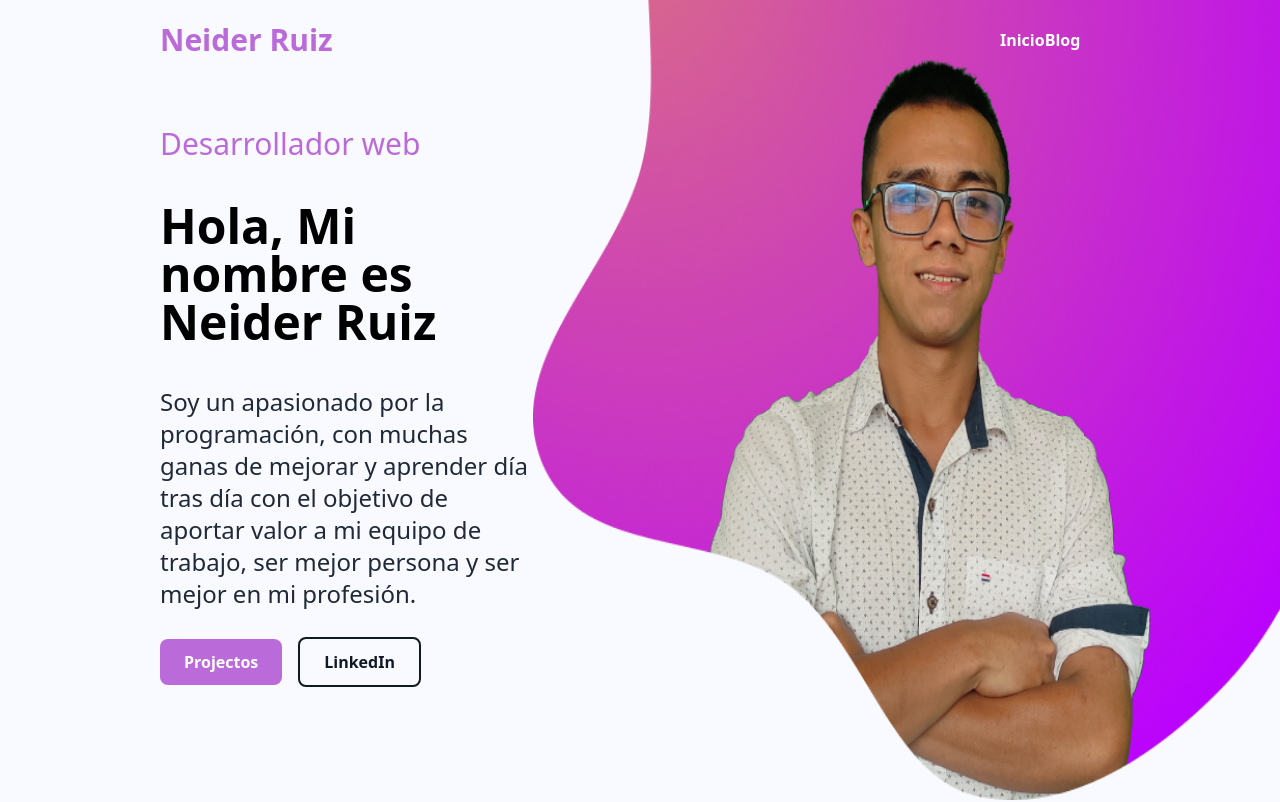
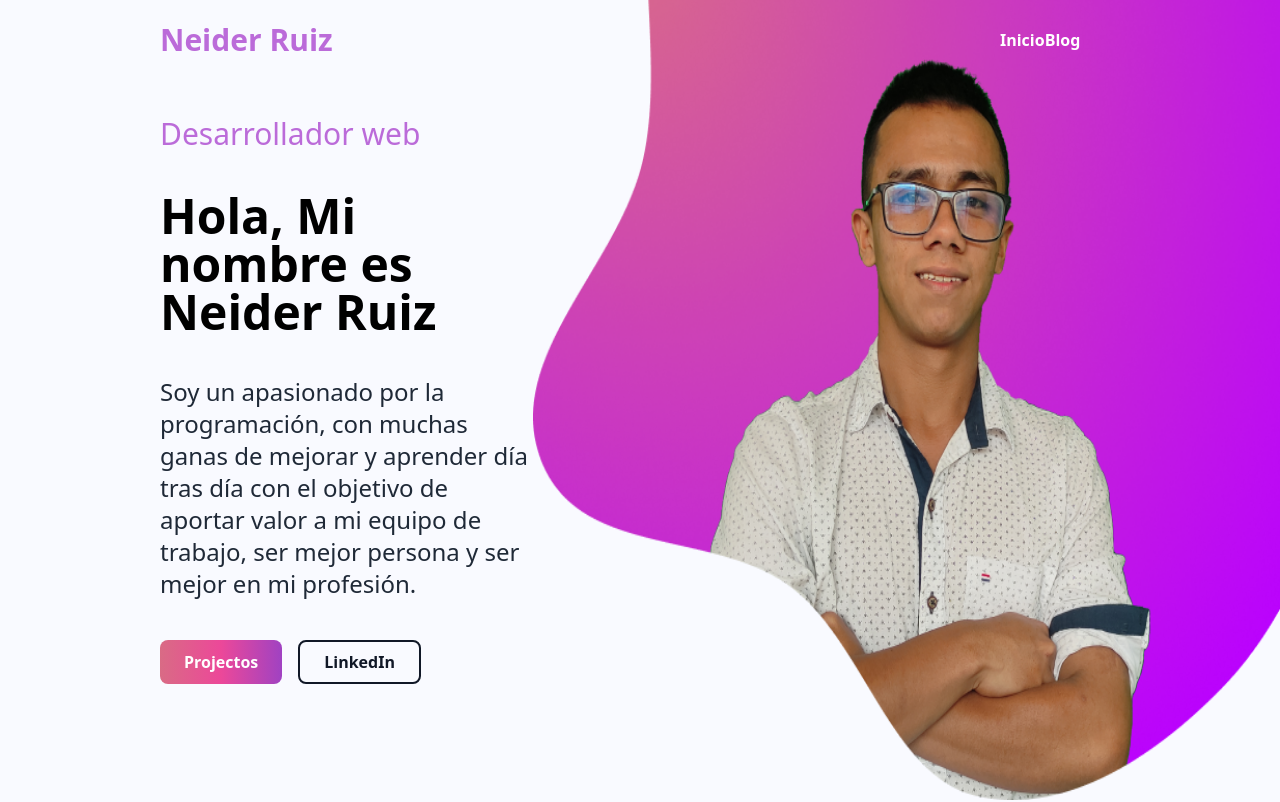
Before and after one commit to neiderruiz/portafolio-neiderruiz, a React (Create React App) app: page / in a window 1280 px wide. Shown: the top 802 px of the page. Built offline with nearby package versions, Linux system fonts and the light colour scheme.

Commit message:
remove link and add button, and action click

```diff
--- a/src/components/buttons/Button.tsx
+++ b/src/components/buttons/Button.tsx
@@ -1,34 +1,23 @@
 import { FC } from "react";
-import { NavLink } from "react-router-dom";
 
 type Props = {
     text: string;
-    to?: string;
+    onClick?: () => void;
     type?: string;
     external?: boolean;
 };
-const Button: FC<Props> = ({ text, to, type, external }) => {
+const Button: FC<Props> = ({ text, onClick, type, external }) => {
     let typeButton: string;
     switch (type) {
         case 'secondary':
-            typeButton = 'border-gray-900 text-gray-900 hover:bg-gray-900 hover:text-white text-white py-2 px-4 border-2';
+            typeButton = 'border-gray-900 text-gray-900 hover:bg-gray-900 hover:text-white text-white py-2  border-2 ';
             break;
         default:
-            typeButton = 'bg-purple-600 hover:bg-purple-700 text-white';
+            typeButton = 'gradient-primary-button hover:gradient-primary-button  text-white py-2';
             break;
     }
 
-    return (
-        <div>
-        {
-            external ?
-            <a href={to} target="_blank" rel="noreferrer" className={`${typeButton} button py-3 px-6 rounded-lg font-bold transition delay-150 duration-300 ease-in-out`}>{text}</a>
-            :
-            <NavLink target="_blank" rel="noopener noreferrer" to={to || '/'} className={`${typeButton} button py-3 px-6 rounded-lg font-bold transition delay-150 duration-300 ease-in-out`}>
-                {text}
-            </NavLink>
-            }
-        </div>
+    return (<button onClick={onClick} className={`${typeButton} cursor-pointer px-6 rounded-lg font-bold transition delay-150 duration-300 ease-in-out`}>{text}</button>
     );
 };
 
```
